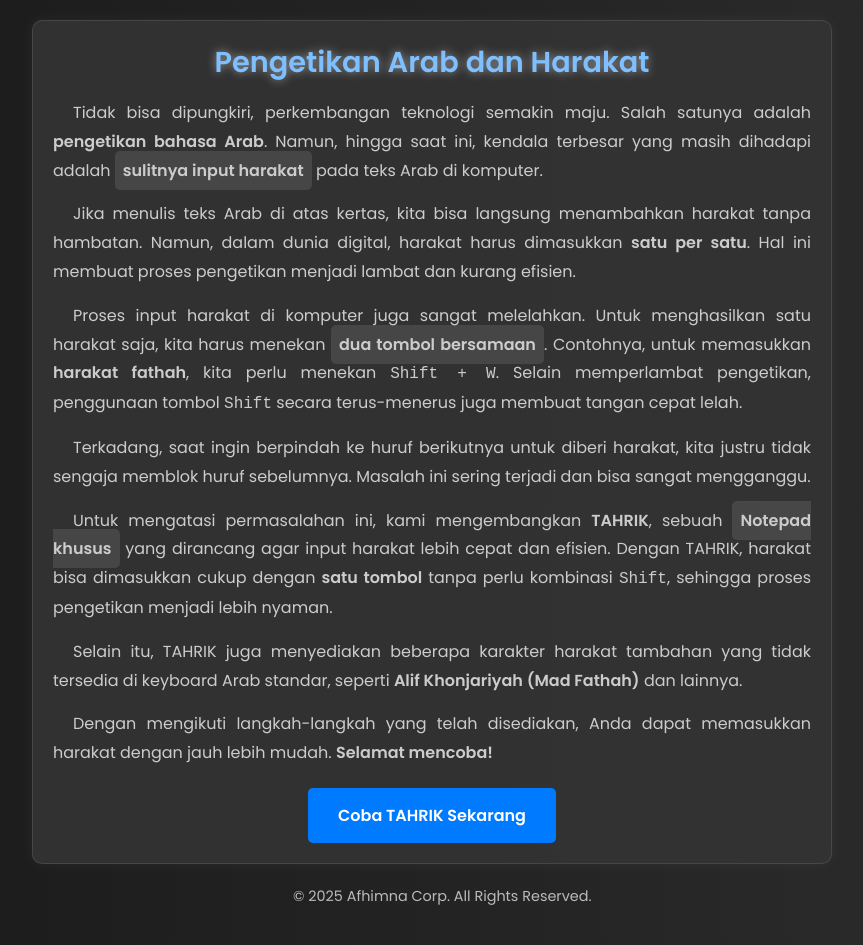
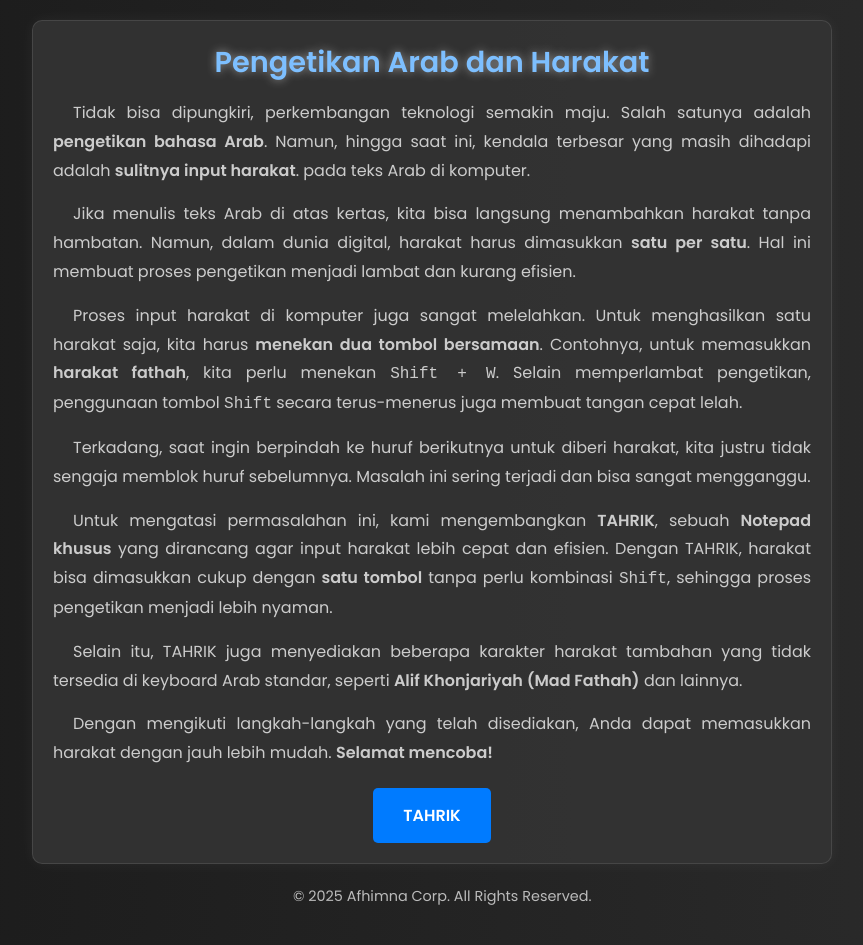
Before and after one commit to afhimna/gt1, a plain HTML site: page index.html in a window 1280 px wide. Shown: the whole page, without its empty margins (208-1071 px from the left). Drawn offline with Linux system fonts and the light colour scheme.

Commit message:
Update index.html

```diff
--- a/index.html
+++ b/index.html
@@ -133,22 +133,22 @@
     <div class="container">
         <h1>Pengetikan Arab dan Harakat</h1>
 
-        <p>Tidak bisa dipungkiri, perkembangan teknologi semakin maju. Salah satunya adalah <strong>pengetikan bahasa Arab</strong>. Namun, hingga saat ini, kendala terbesar yang masih dihadapi adalah <span class="highlight">sulitnya input harakat</span> pada teks Arab di komputer.</p>
+        <p>Tidak bisa dipungkiri, perkembangan teknologi semakin maju. Salah satunya adalah <strong>pengetikan bahasa Arab</strong>. Namun, hingga saat ini, kendala terbesar yang masih dihadapi adalah <strong>sulitnya input harakat</strong>. pada teks Arab di komputer.</p>
 
         <p>Jika menulis teks Arab di atas kertas, kita bisa langsung menambahkan harakat tanpa hambatan. Namun, dalam dunia digital, harakat harus dimasukkan <strong>satu per satu</strong>. Hal ini membuat proses pengetikan menjadi lambat dan kurang efisien.</p>
 
-        <p>Proses input harakat di komputer juga sangat melelahkan. Untuk menghasilkan satu harakat saja, kita harus menekan <span class="highlight">dua tombol bersamaan</span>. Contohnya, untuk memasukkan <strong>harakat fathah</strong>, kita perlu menekan <code>Shift + W</code>. Selain memperlambat pengetikan, penggunaan tombol <code>Shift</code> secara terus-menerus juga membuat tangan cepat lelah.</p>
+        <p>Proses input harakat di komputer juga sangat melelahkan. Untuk menghasilkan satu harakat saja, kita harus <strong>menekan dua tombol bersamaan</strong>. Contohnya, untuk memasukkan <strong>harakat fathah</strong>, kita perlu menekan <code>Shift + W</code>. Selain memperlambat pengetikan, penggunaan tombol <code>Shift</code> secara terus-menerus juga membuat tangan cepat lelah.</p>
 
         <p>Terkadang, saat ingin berpindah ke huruf berikutnya untuk diberi harakat, kita justru tidak sengaja memblok huruf sebelumnya. Masalah ini sering terjadi dan bisa sangat mengganggu.</p>
 
-        <p>Untuk mengatasi permasalahan ini, kami mengembangkan <strong>TAHRIK</strong>, sebuah <span class="highlight">Notepad khusus</span> yang dirancang agar input harakat lebih cepat dan efisien. Dengan TAHRIK, harakat bisa dimasukkan cukup dengan <strong>satu tombol</strong> tanpa perlu kombinasi <code>Shift</code>, sehingga proses pengetikan menjadi lebih nyaman.</p>
+        <p>Untuk mengatasi permasalahan ini, kami mengembangkan <strong>TAHRIK</strong>, sebuah <strong>Notepad khusus</strong> yang dirancang agar input harakat lebih cepat dan efisien. Dengan TAHRIK, harakat bisa dimasukkan cukup dengan <strong>satu tombol</strong> tanpa perlu kombinasi <code>Shift</code>, sehingga proses pengetikan menjadi lebih nyaman.</p>
 
         <p>Selain itu, TAHRIK juga menyediakan beberapa karakter harakat tambahan yang tidak tersedia di keyboard Arab standar, seperti <strong>Alif Khonjariyah (Mad Fathah)</strong> dan lainnya.</p>
 
         <p>Dengan mengikuti langkah-langkah yang telah disediakan, Anda dapat memasukkan harakat dengan jauh lebih mudah. <strong>Selamat mencoba!</strong></p>
 
         <div class="button-container">
-            <a href="https://contoh-link.com" class="btn">Coba TAHRIK Sekarang</a>
+            <a href="https://afhimna.github.io/tutorialtahrik/" class="btn">TAHRIK</a>
         </div>
     </div>
 
```
